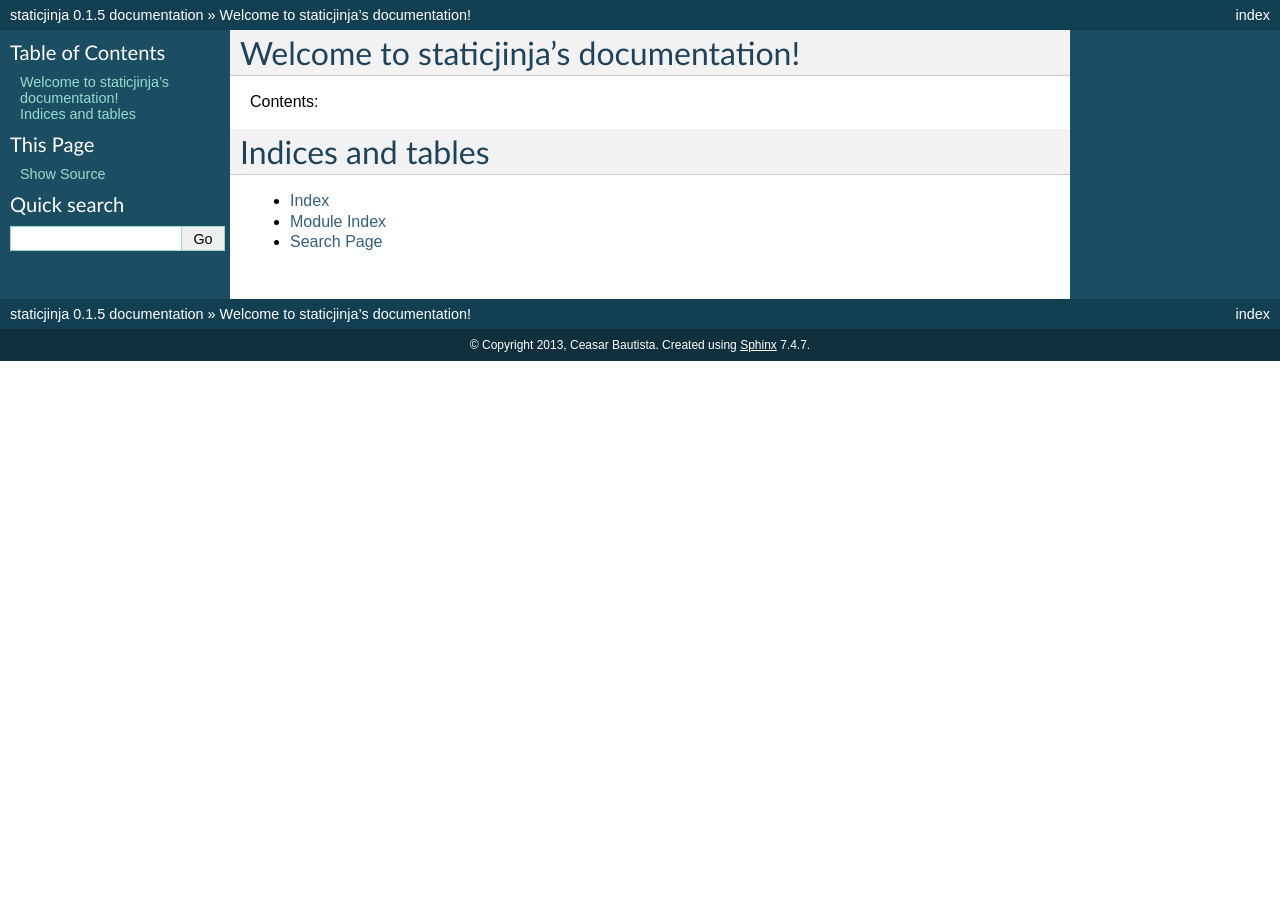
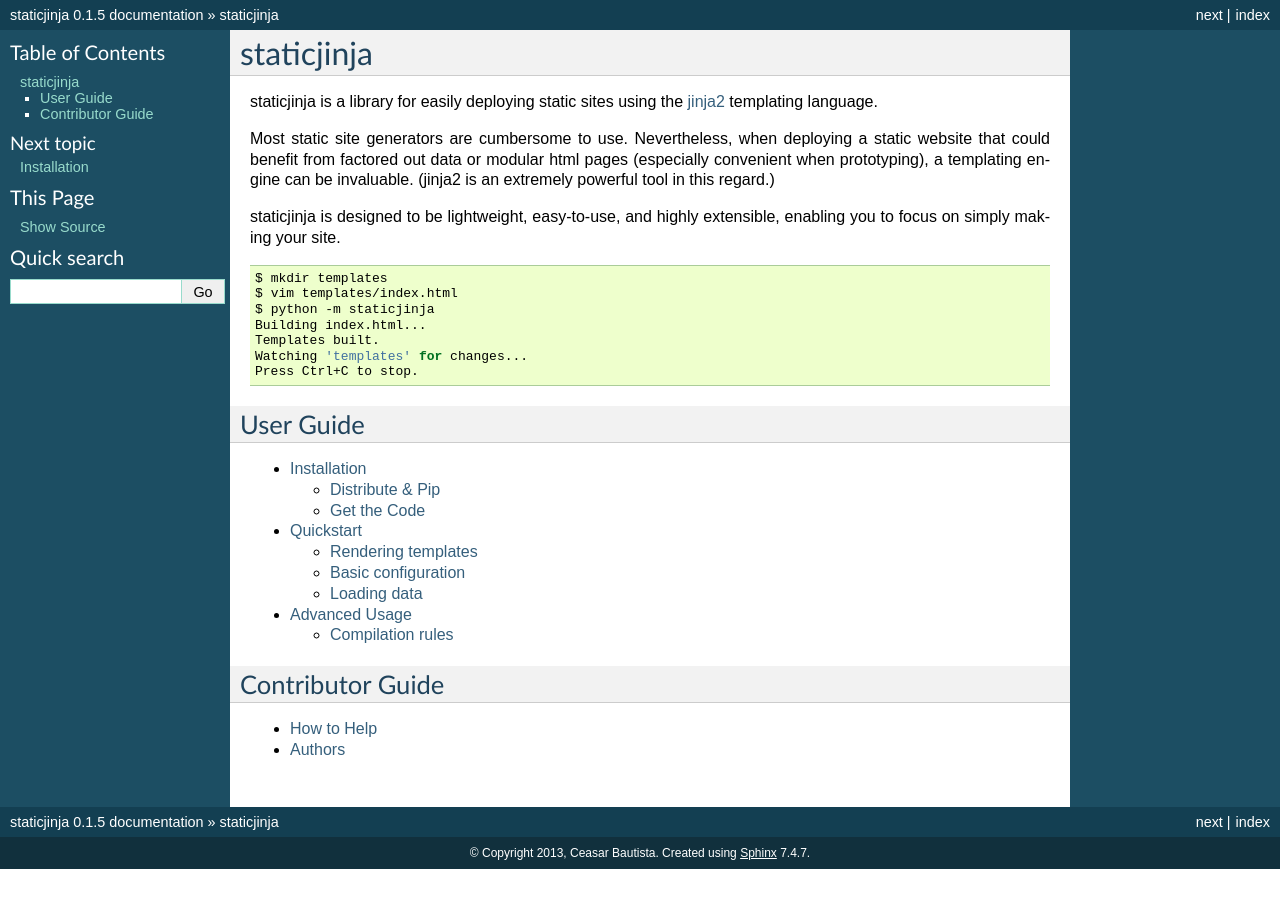
Before and after one commit to staticjinja/staticjinja, a Sphinx documentation site: the page built from docs/index.rst, in a window 1280 px wide. Built offline with Sphinx 7.4.7, drawn with Linux system fonts in a browser that asks for light colours.

```diff
--- /dev/null
+++ b/docs/dev/authors.rst
@@ -0,0 +1,4 @@
+Authors
+=======
+
+.. include:: ../../AUTHORS.rst
--- a/docs/index.rst
+++ b/docs/index.rst
@@ -3,19 +3,44 @@
    You can adapt this file completely to your liking, but it should at least
    contain the root `toctree` directive.
 
-Welcome to staticjinja's documentation!
-=======================================
+staticjinja
+===========
 
-Contents:
+staticjinja is a library for easily deploying static sites using the jinja2_ templating language.
+
+Most static site generators are cumbersome to use. Nevertheless, when deploying a static website that could benefit from factored out data or modular html pages (especially convenient when prototyping), a templating engine can be invaluable. (jinja2 is an extremely powerful tool in this regard.)
+
+staticjinja is designed to be lightweight, easy-to-use, and highly extensible, enabling you to focus on simply making your site.
+
+.. code-block:: bash
+
+    $ mkdir templates
+    $ vim templates/index.html
+    $ python -m staticjinja
+    Building index.html...
+    Templates built.
+    Watching 'templates' for changes...
+    Press Ctrl+C to stop.
+
+
+
+User Guide
+----------
 
 .. toctree::
    :maxdepth: 2
 
+   user/install
+   user/quickstart
+   user/advanced
 
+Contributor Guide
+------------------
 
-Indices and tables
-==================
+.. toctree::
+   :maxdepth: 1
 
-* :ref:`genindex`
-* :ref:`modindex`
-* :ref:`search`
+   dev/todo
+   dev/authors
+
+.. _jinja2: http://jinja.pocoo.org/
```
Also changed, not shown: docs/dev/todo.rst (added, +12 -0 lines), docs/user/advanced.rst (added, +72 -0 lines), docs/user/install.rst (added, +30 -0 lines), docs/user/quickstart.rst (renamed from docs/quickstart.rst, +8 -68 lines), 1 other file.
